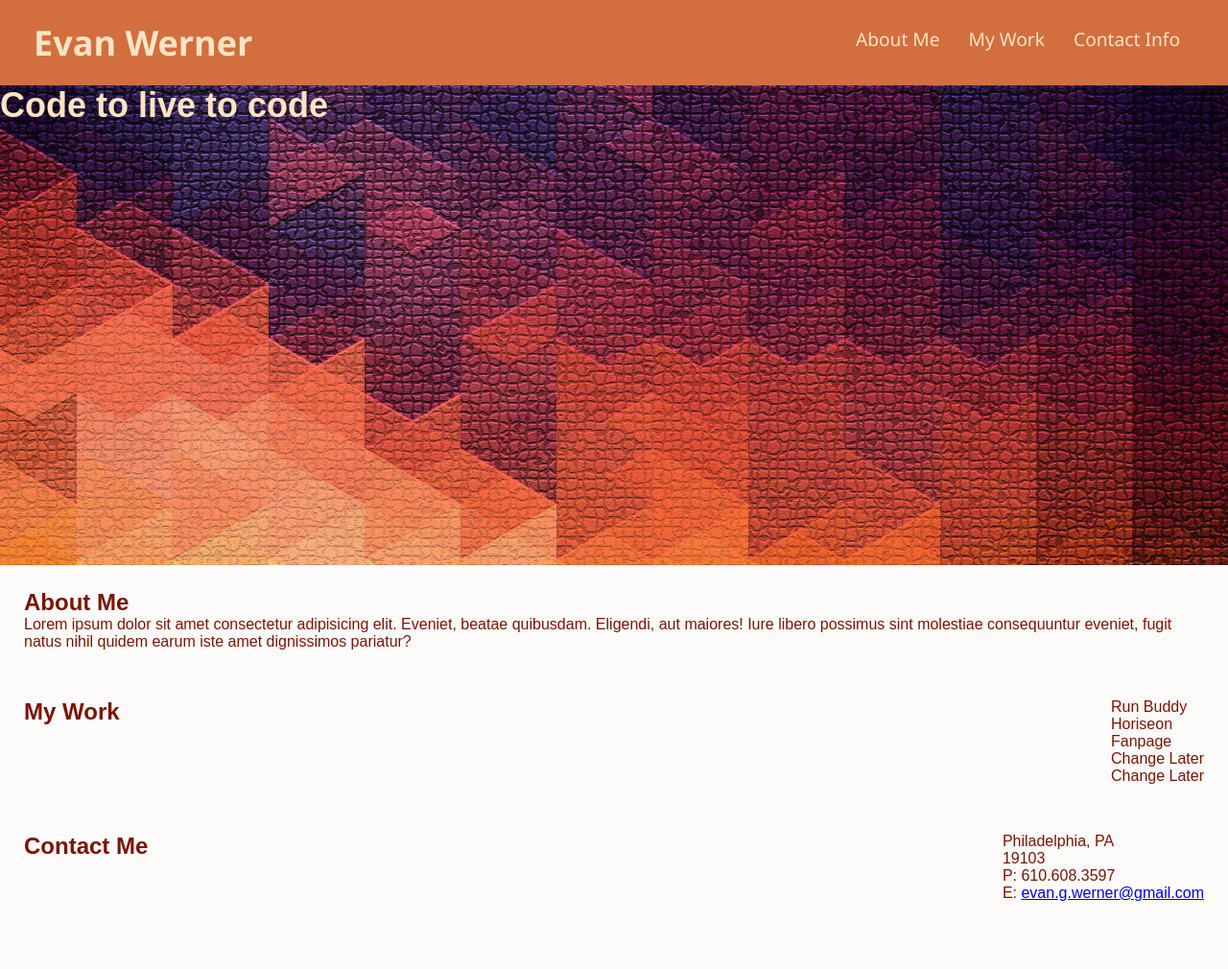
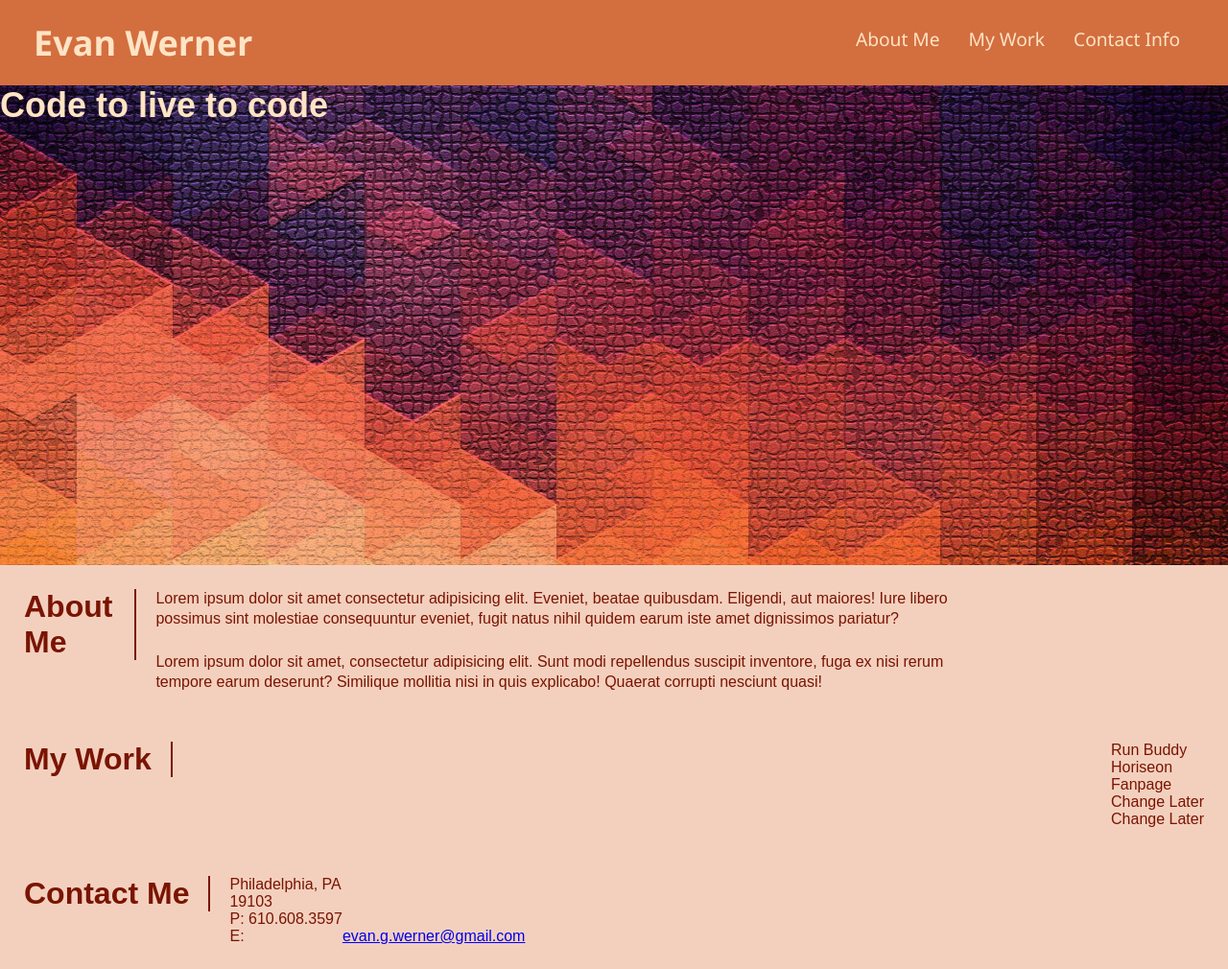
Before and after one commit to Evan-Wer/Portfolio, a plain HTML site: page Evan_Portfolio.html in a window 1280 px wide. Shown: the whole page at 96% size. Before the commit the page ends 965 px from the top, so only its background shows below. Drawn offline with Linux system fonts and the light colour scheme.

Commit message:
added comments to style sheet

```diff
--- a/Evan_Portfolio.html
+++ b/Evan_Portfolio.html
@@ -38,6 +38,7 @@
     <!--about me section-->
     <body>
         <section id="about-me" class="about-me">
+            <div class="container">
             <div>
                 <h2 class="section-title">About Me</h2>
             </div>
@@ -45,11 +46,17 @@
                 <p>
                     Lorem ipsum dolor sit amet consectetur adipisicing elit. Eveniet, beatae quibusdam. Eligendi, aut maiores! Iure libero possimus sint molestiae consequuntur eveniet, fugit natus nihil quidem earum iste amet dignissimos pariatur?
                 </p>
+                    <br />
+                <p>
+                    Lorem ipsum dolor sit amet, consectetur adipisicing elit. Sunt modi repellendus suscipit inventore, fuga ex nisi rerum tempore earum deserunt? Similique mollitia nisi in quis explicabo! Quaerat corrupti nesciunt quasi!
+                </p>
+            </div>
             </div>
         </section>
 
     <!--Work Projects-->
         <section id="my-work" class="my-work">
+        <div class="container"></div>
             <h2 class="section-title">My Work</h2>
             <div class="projects-grid-wrap">
                 <div class="projects-grid-container">
@@ -60,10 +67,12 @@
                     <div class="project-grid-item box-5">Change Later</div>
                 </div>
             </div>
+        </div>
         </section>
 
     <!--Contact Information-->
         <section id="contact-info" class="contact-info">
+        <div class="container">
             <div>
                 <h2 class="section-title">Contact Me</h2>
             </div>
@@ -76,8 +85,9 @@
                     E: <a href="mailto:evan.g.werner@gmail.com">evan.g.werner@gmail.com</a>
                 </p>
             </div>
+        </div>
+        </section>
 
-        </section>
     </body>
     <footer>
 
--- a/assets/css/styles.css
+++ b/assets/css/styles.css
@@ -66,29 +66,73 @@ body {
 }
 
 body {
-    background-color: #fdfbfa;
+    background-color: #f3d0be;
     color: rgb(122, 20, 2);
     font-family: Arial, Helvetica, sans-serif;
 }
 
+/* styling for Flex Container and Section Title*/
+.container {
+    display: flex;
+}
+
+.section-title {
+    display: flex;
+    font-size: 32px;
+    padding-right: 20px;
+    border-right: 2px solid;
+    text-align: left;
+    margin: 0 auto 35px 0;
+}
+/*end of styling for Flex Container and Section Titles*/
+
+
+/* styling for About Me */
 .about-me {
     padding: 25px;
     display: flex;
-    justify-content: space-between;
+    align-items: flex-start;
+    justify-content: flex-start;
     flex-wrap: wrap;
 }
 
+.bio {
+    padding-left: 20px;
+    display: flex;
+    align-items: flex-start;
+    justify-content: flex-start;
+    flex-wrap: wrap;
+    line-height: 1.3;
+    width: 100%;
+    margin-right: 20%;
+}
+/* end of styling for About Me*/
 
+/* styling for My Work */
 .my-work {
     padding: 25px;
     display: flex;
-    justify-content: space-between;
+    align-items: flex-start;
+    justify-content: flex-start;
+    flex-wrap: wrap;
+}
+/* end of styling for My Work */
+
+
+/* styling for Contact Section */
+.contact-info {
+    padding: 25px;
+    display: flex;
+    align-items: flex-start;
+    justify-content: flex-start;
     flex-wrap: wrap;
 }
 
-.contact-info {
-    padding: 25px;
+.contact-info p {
+    padding-left: 20px;
     display: flex;
-    justify-content: space-between;
+    align-items: flex-end;
+    justify-content: flex-end;
     flex-wrap: wrap;
 }
+/* end of styling for Contact Section */
```
